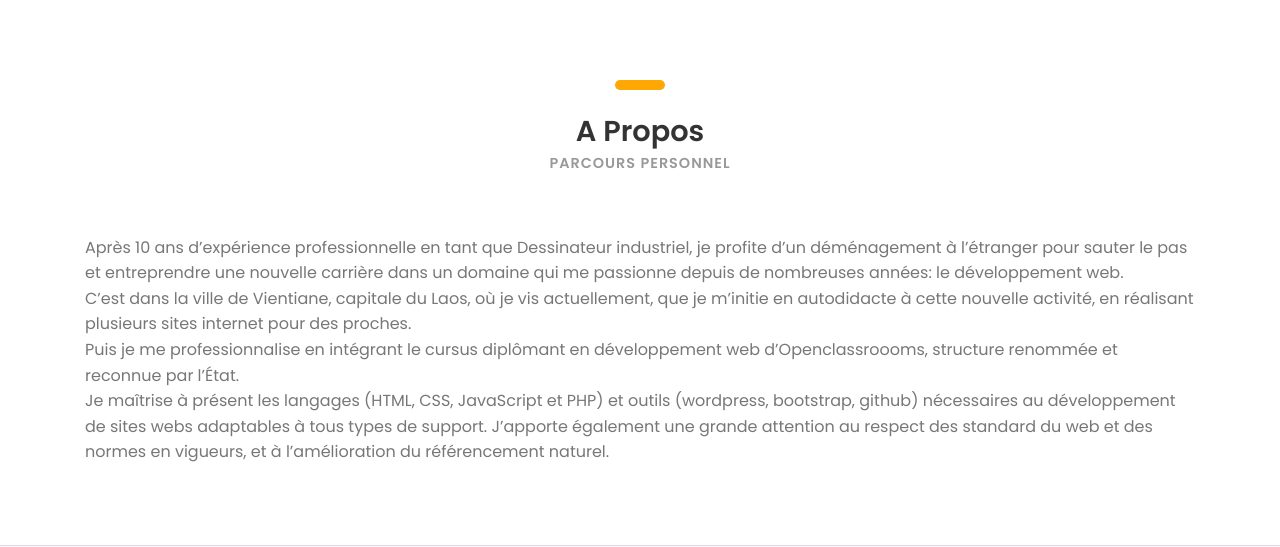
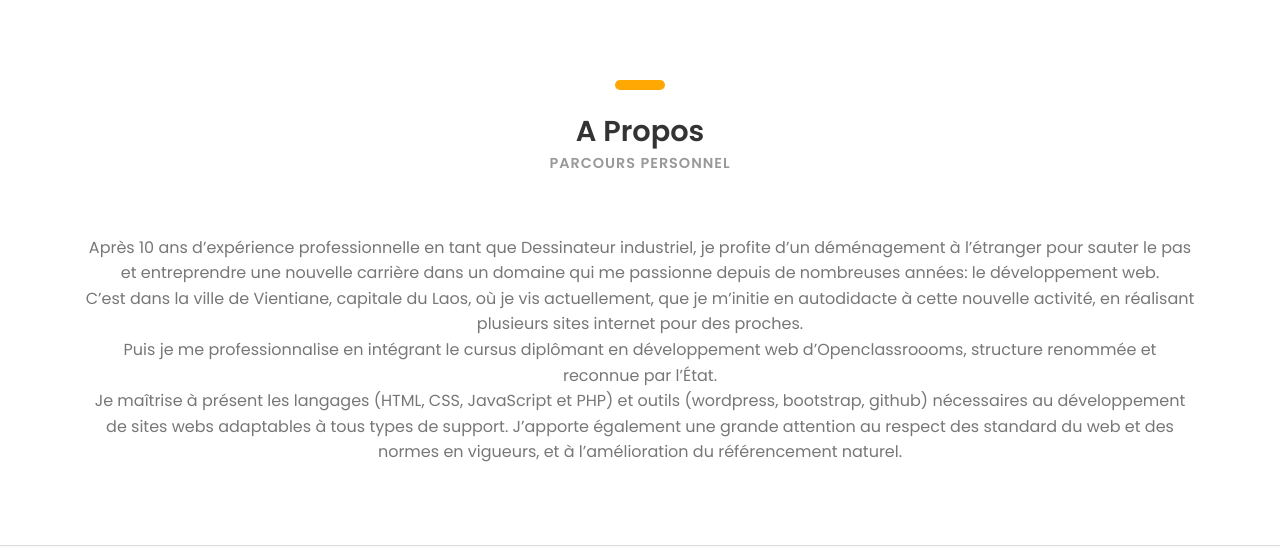
Before and after one commit to nicolasdugit/nicolasduquesneCV, a PHP site: page / in a window 1280 px wide. Shown: the part 680-1227 px from the top of the page. Run offline with PHP 8.4, Linux system fonts and the light colour scheme; some web fonts are replaced.

Commit message:
modification alignement text aboutSection

```diff
--- a/view/includes/aboutSection.php
+++ b/view/includes/aboutSection.php
@@ -8,7 +8,7 @@
 				</div>
 			</div><!-- col-sm-3 -->
 			<div class="col-sm-12 col-md-12">
-				<p class="margin-b-30">Après 10 ans d’expérience professionnelle en tant que Dessinateur industriel, je profite d’un déménagement à l’étranger pour sauter le pas et entreprendre une nouvelle carrière dans un domaine qui me passionne depuis de nombreuses années: le développement web. <br>
+				<p class="margin-b-30 text-center">Après 10 ans d’expérience professionnelle en tant que Dessinateur industriel, je profite d’un déménagement à l’étranger pour sauter le pas et entreprendre une nouvelle carrière dans un domaine qui me passionne depuis de nombreuses années: le développement web. <br>
 				C’est dans la ville de Vientiane, capitale du Laos, où je vis actuellement, que je m’initie en autodidacte à cette nouvelle activité, en réalisant plusieurs sites internet pour des proches. <br>
 				Puis je me professionnalise en intégrant le cursus diplômant en développement web d’Openclassroooms, structure renommée et reconnue par l’État. <br>
 				Je maîtrise à présent les langages (HTML, CSS, JavaScript et PHP) et outils (wordpress, bootstrap, github) nécessaires au développement de sites webs adaptables à tous types de support. J’apporte également une grande attention au respect des standard du web et des normes en vigueurs, et à l’amélioration du référencement naturel. <br>
```
